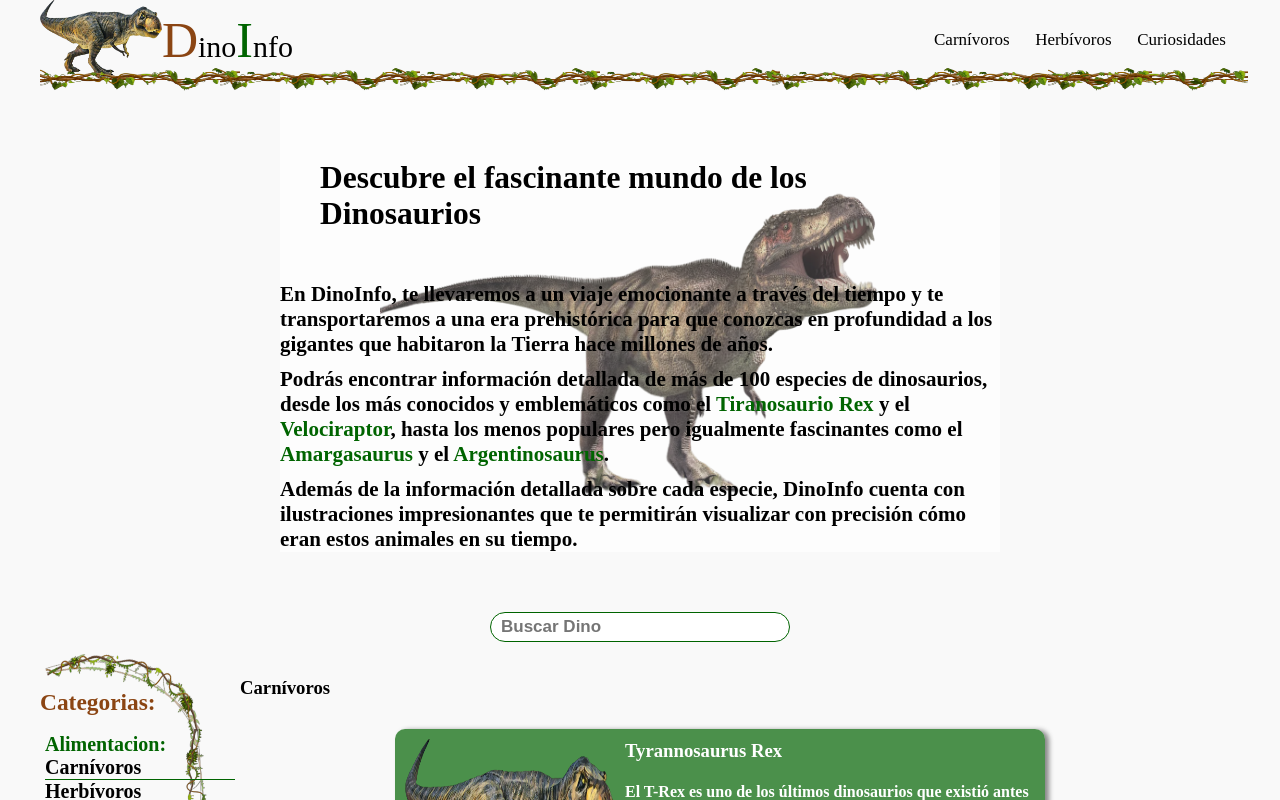
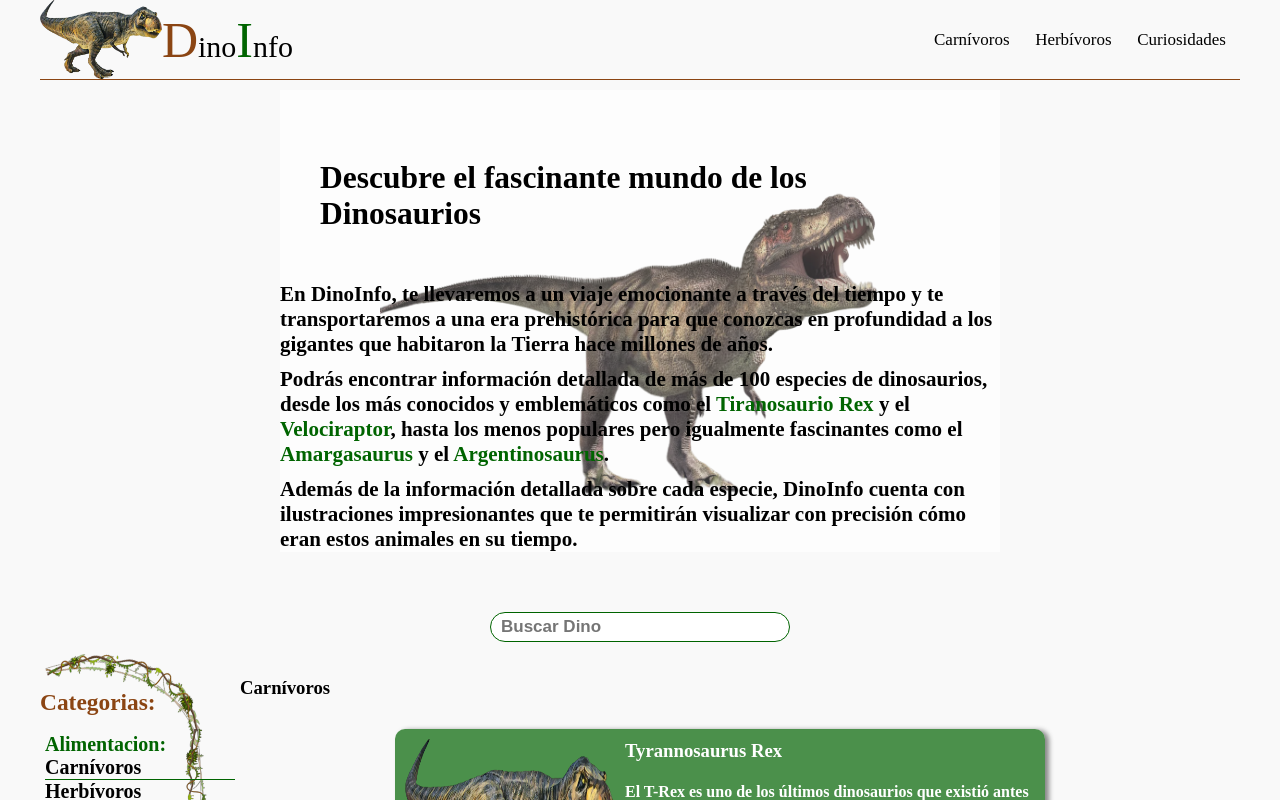
Before and after one commit to Sprova03/dinoInfo, a React (Create React App) app: page / in a window 1280 px wide. Shown: the top 800 px of the page. Built offline with nearby package versions, Linux system fonts and the light colour scheme.

Commit message:
Probar header sin decoracion

```diff
--- a/src/Components/Header/Header.js
+++ b/src/Components/Header/Header.js
@@ -6,13 +6,13 @@ import liana from '../../Imagenes/Lianas.png'
 export const Header = () => {
   return (
     <div className='Header'>
-      <img className='liana' src={liana}/>
+      {/* <img className='liana' src={liana}/>
       <img className='liana2' src={liana}/>
       <img className='liana3' src={liana}/>
       <img className='liana4' src={liana}/>
       <img className='liana5' src={liana}/>
       <img className='liana6' src={liana}/>
-      <img className='liana7' src={liana}/>
+      <img className='liana7' src={liana}/> */}
         <Logo/>
         <Menu/>
     </div>
```
